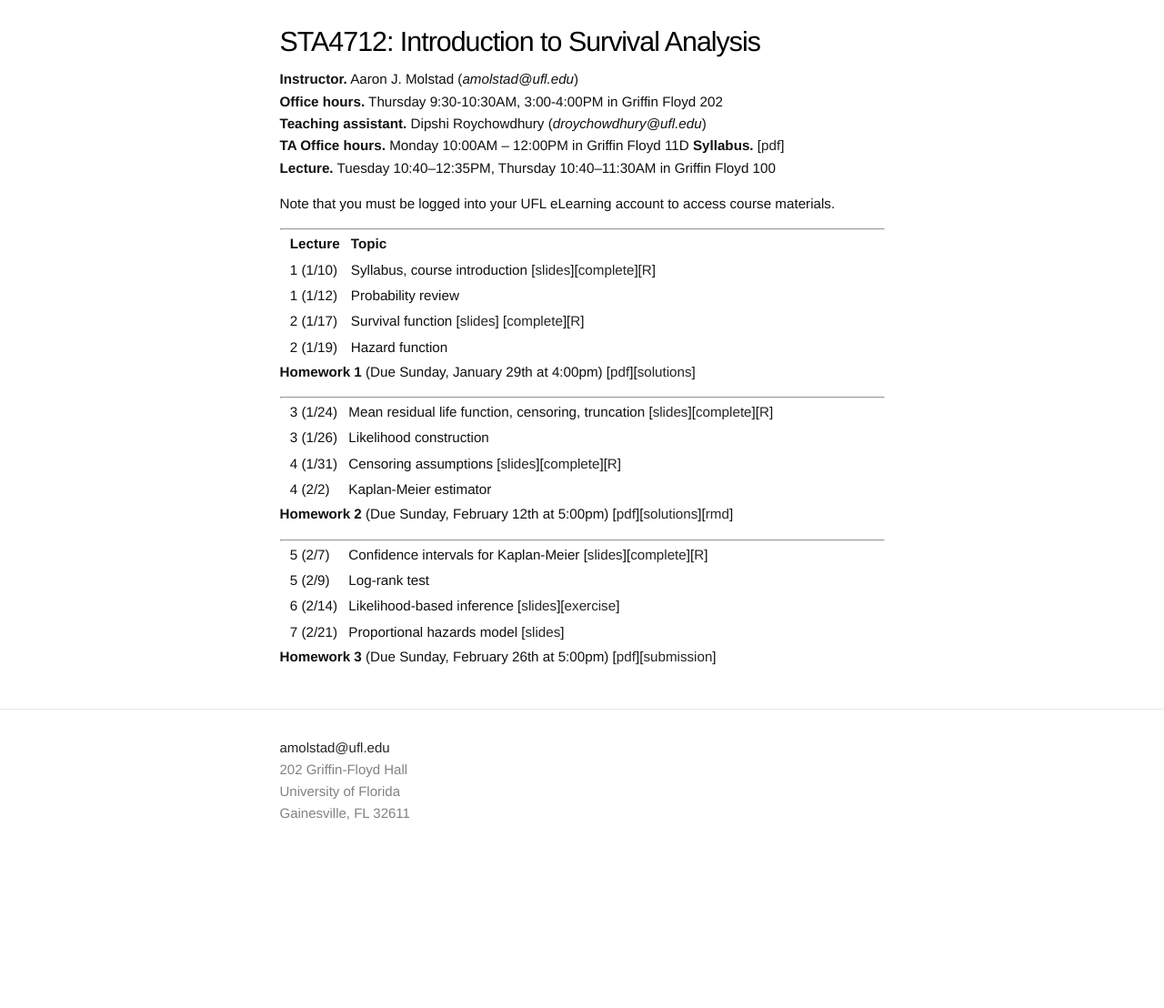
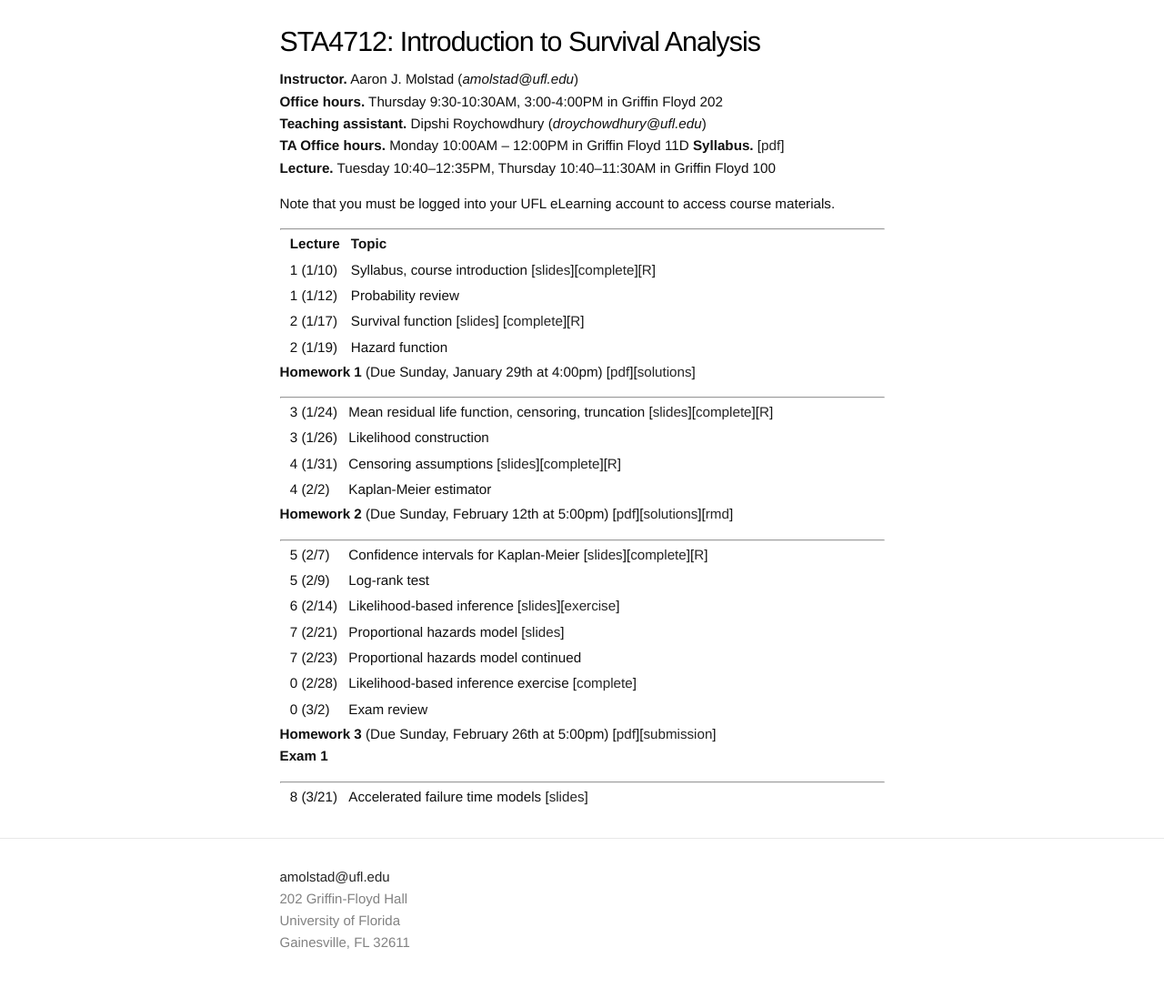
Before and after one commit to ajmolstad/ajmolstad.github.io, a Jekyll site: the page built from S23_STA4712.md, in a window 1280 px wide. Shown: the whole page at 91% size. Built offline with Jekyll 4.4.1, drawn with Linux system fonts in a browser that asks for light colours; before the commit the page ends 966 px from its top, so only the background shows below that.

Commit message:
Update S23_STA4712.md

```diff
--- a/S23_STA4712.md
+++ b/S23_STA4712.md
@@ -40,6 +40,16 @@ Note that you must be logged into your UFL eLearning account to access course ma
 || 5 (2/7) || Confidence intervals for Kaplan-Meier [[slides](https://ufl.instructure.com/files/75877320/download?download_frd=1)][[complete](https://ufl.instructure.com/files/75993869/download?download_frd=1)][[R](https://ufl.instructure.com/files/75993871/download?download_frd=1)] ||
 || 5 (2/9) || Log-rank test  ||
 || 6 (2/14) || Likelihood-based inference [[slides](https://ufl.instructure.com/files/76056186/download?download_frd=1)][[exercise](https://ufl.instructure.com/files/76245329/download?download_frd=1)] ||
-|| 7 (2/21) || Proportional hazards model [[slides](https://ufl.instructure.com/files/76245281/download?download_frd=1)]
+|| 7 (2/21) || Proportional hazards model [[slides](https://ufl.instructure.com/files/76245281/download?download_frd=1)] ||
+|| 7 (2/23) || Proportional hazards model continued ||
+|| 0 (2/28) || Likelihood-based inference exercise  [[complete](https://ufl.instructure.com/courses/473413/files?preview=76443538)] ||
+|| 0 (3/2) || Exam review ||
+
 
 **Homework 3** (Due Sunday, February 26th at 5:00pm) [[pdf](https://ufl.instructure.com/files/76064586/download?download_frd=1)][[submission](https://ufl.instructure.com/courses/473413/assignments/5586344)]
+**Exam 1**
+
+--------------------
+
+
+|| 8 (3/21) || Accelerated failure time models [[slides](https://ufl.instructure.com/files/76867051/download?download_frd=1)]||
```
